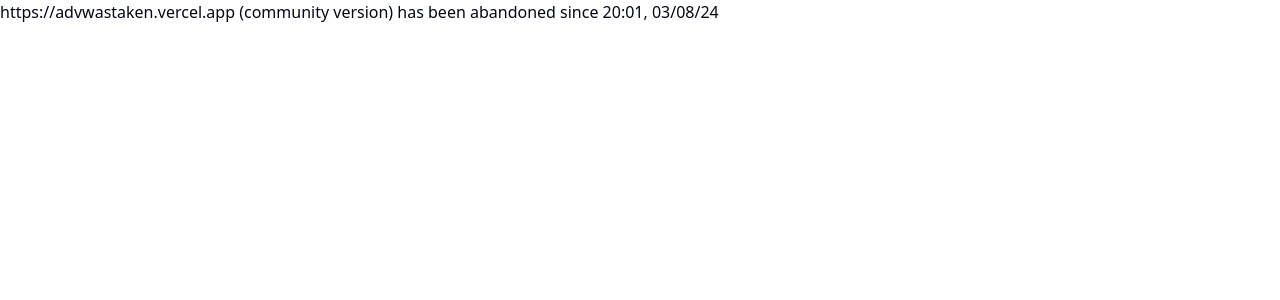
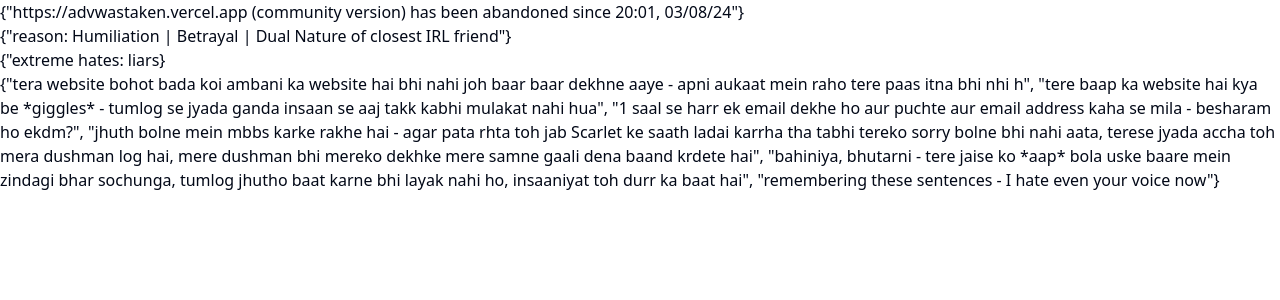
Before and after one commit to advAltTsx/axer, a Next.js app: page /messages in a window 1280 px wide. Shown: the top 300 px of the page. Built offline with nearby package versions, Linux system fonts and the light colour scheme.

Commit message:
Update page.tsx

```diff
--- a/app/messages/page.tsx
+++ b/app/messages/page.tsx
@@ -53,7 +53,13 @@ export default function Home() {
 
   return (
     <main className="">
-      {'https://advwastaken.vercel.app (community version) has been abandoned since 20:01, 03/08/24'}
+      {'{"https://advwastaken.vercel.app (community version) has been abandoned since 20:01, 03/08/24"}'}
+   <br/>
+      {'{"reason: Humiliation | Betrayal | Dual Nature of closest IRL friend"}'}
+      <br/>
+      {'{"extreme hates: liars}'}
+    <br/>
+      {'{"tera website bohot bada koi ambani ka website hai bhi nahi joh baar baar dekhne aaye - apni aukaat mein raho tere paas itna bhi nhi h", "tere baap ka website hai kya be *giggles* - tumlog se jyada ganda insaan se aaj takk kabhi mulakat nahi hua", "1 saal se harr ek email dekhe ho aur puchte aur email address kaha se mila - besharam ho ekdm?", "jhuth bolne mein mbbs karke rakhe hai - agar pata rhta toh jab Scarlet ke saath ladai karrha tha tabhi tereko sorry bolne bhi nahi aata, terese jyada accha toh mera dushman log hai, mere dushman bhi mereko dekhke mere samne gaali dena baand krdete hai", "bahiniya, bhutarni - tere jaise ko *aap* bola uske baare mein zindagi bhar sochunga, tumlog jhutho baat karne bhi layak nahi ho, insaaniyat toh durr ka baat hai", "remembering these sentences - I hate even your voice now"} '}
     </main>
   );
 }
```
